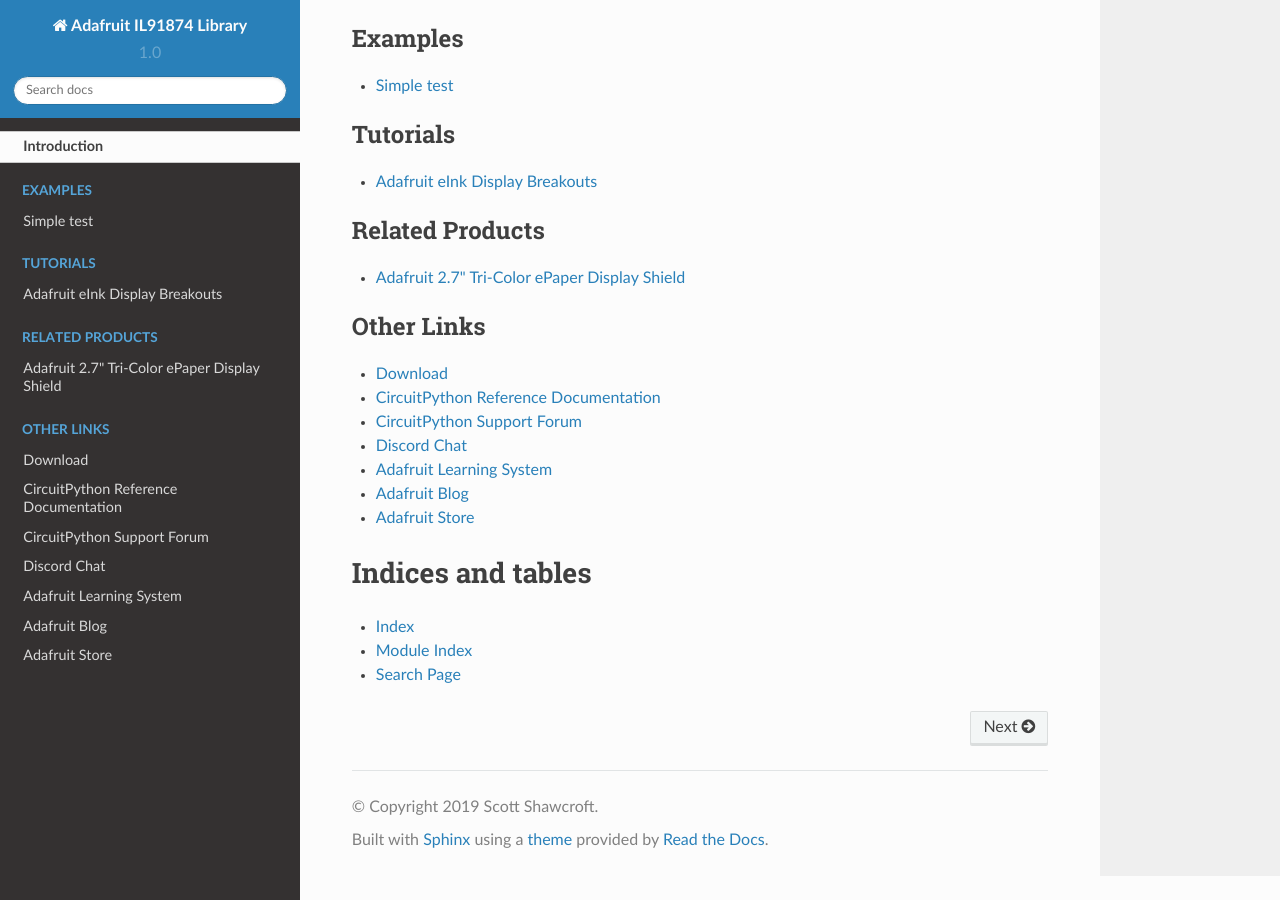
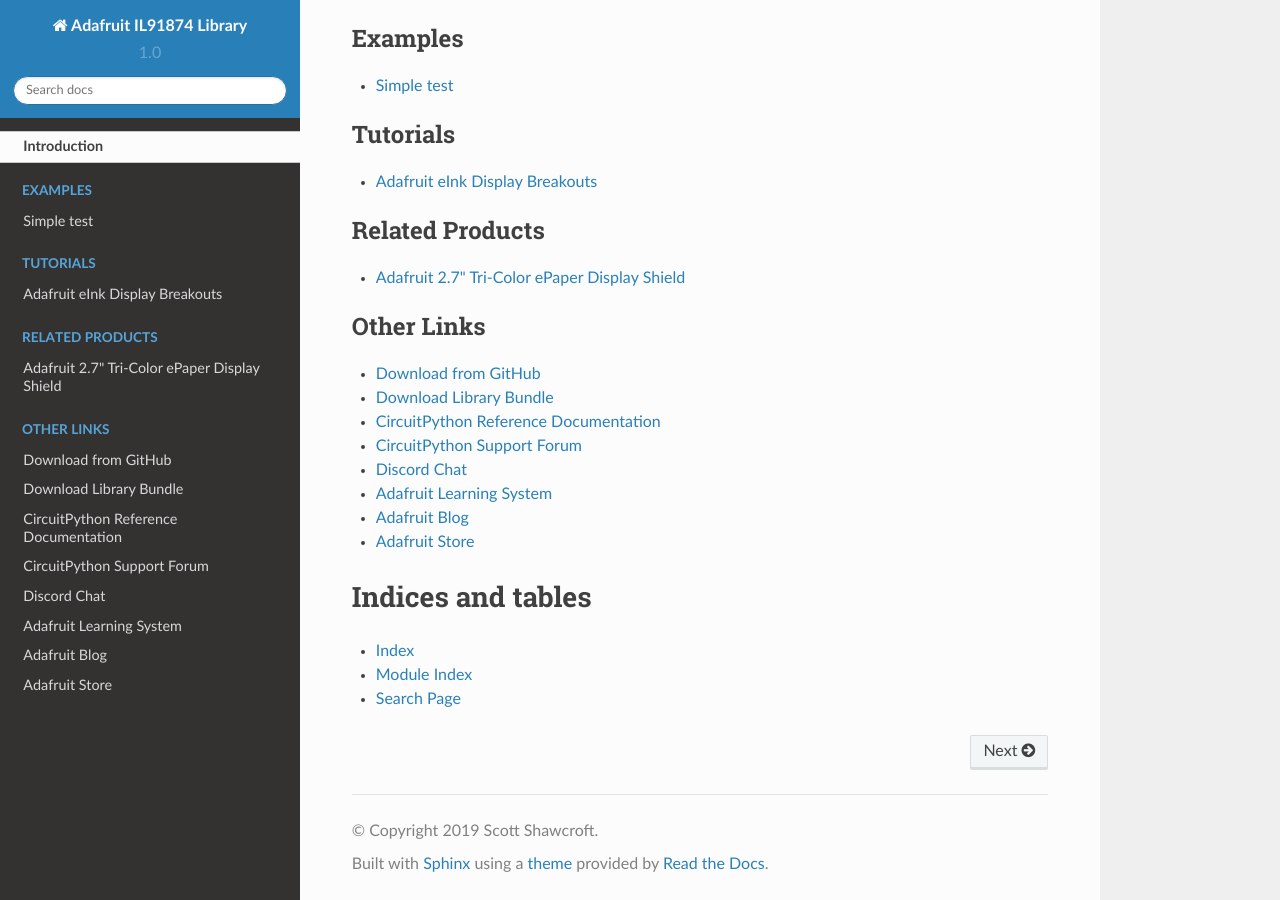
Before and after one commit to adafruit/Adafruit_CircuitPython_IL91874, a Sphinx documentation site: the page built from docs/index.rst, in a window 1280 px wide and 900 px high, scrolled down 2137 px. Built offline with Sphinx 7.4.7 and the Read the Docs theme 2.0.0, drawn with Linux system fonts in a browser that asks for light colours.

Commit message:
Added cp.org link to index.rst

```diff
--- a/docs/index.rst
+++ b/docs/index.rst
@@ -34,7 +34,8 @@
 .. toctree::
     :caption: Other Links
 
-    Download <https://github.com/adafruit/Adafruit_CircuitPython_IL91874/releases/latest>
+    Download from GitHub <https://github.com/adafruit/Adafruit_CircuitPython_IL91874/releases/latest>
+    Download Library Bundle <https://circuitpython.org/libraries>
     CircuitPython Reference Documentation <https://docs.circuitpython.org>
     CircuitPython Support Forum <https://forums.adafruit.com/viewforum.php?f=60>
     Discord Chat <https://adafru.it/discord>
```
